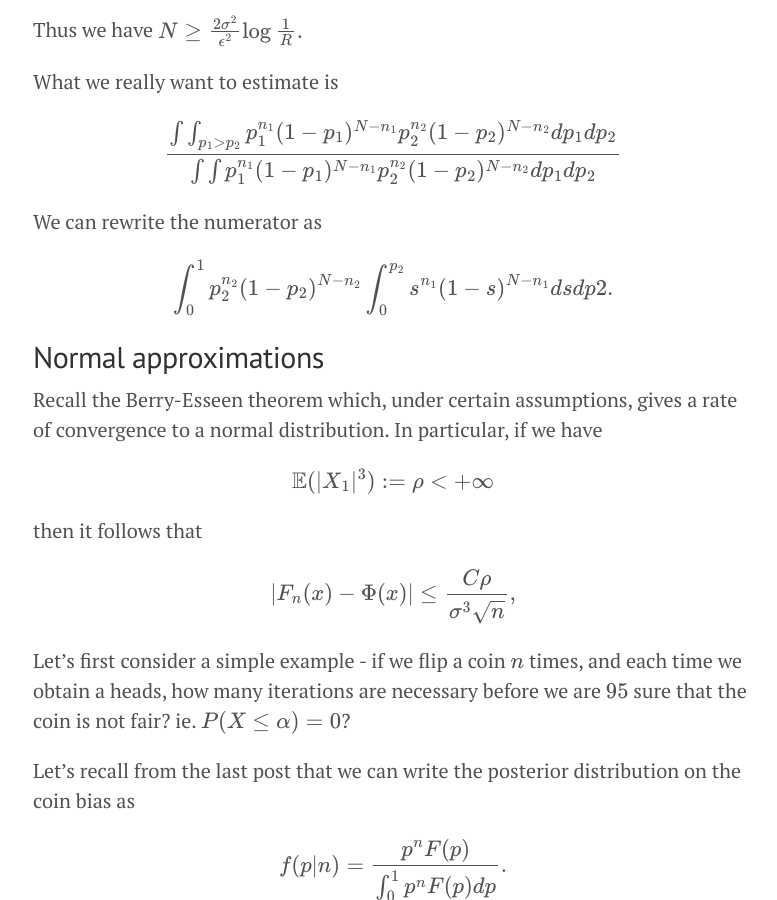
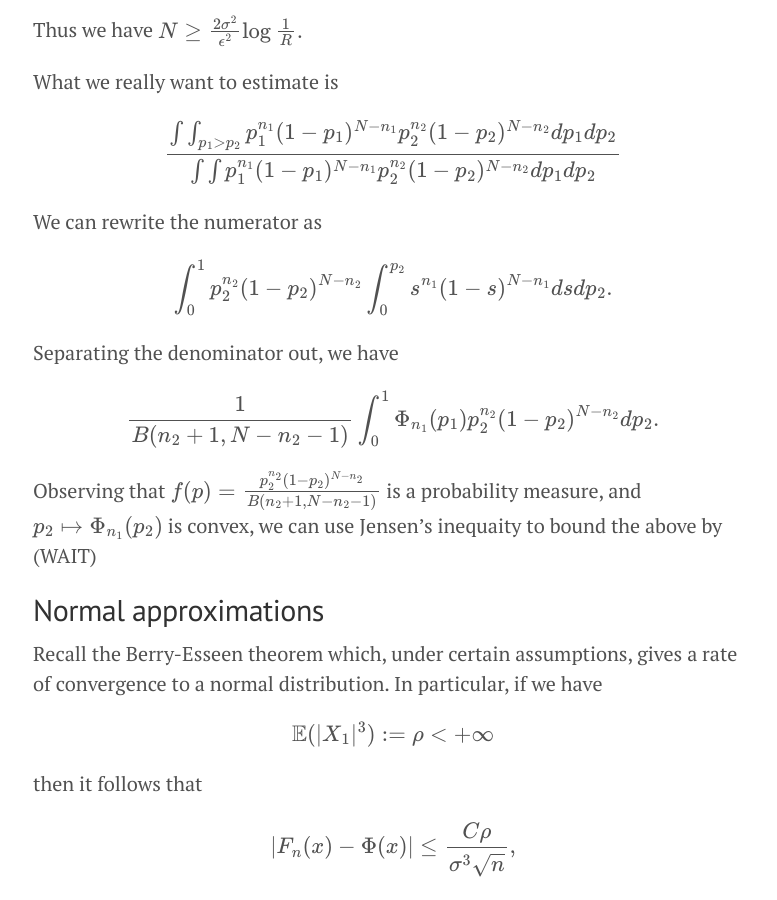
Before and after one commit to doriang102/doriang102.github.io, a Jekyll site: the page built from _posts/2017-06-10-hypothesis-testing-part-2-in-progress.md, in a window 1280 px wide and 900 px high, scrolled down 6519 px. Shown: the whole window, without its empty margins (247-1024 px from the left). Built offline with Jekyll 4.4.1, drawn with Linux system fonts in a browser that asks for light colours; our own code applies the rules of GitHub Pages for plain Markdown files; formulas are drawn with MathJax 3.

Commit message:
Update 2017-06-10-hypothesis-testing-part-2-in-progress.md

```diff
--- a/_posts/2017-06-10-hypothesis-testing-part-2-in-progress.md
+++ b/_posts/2017-06-10-hypothesis-testing-part-2-in-progress.md
@@ -193,8 +193,14 @@ $$ \frac{\int\int_{p_1 > p_2} p_1^{n_1} (1-p_1)^{N-{n_1}} p_2^{n_2} (1-p_2)^{N-n
 
 We can rewrite the numerator as
 
-$$ \int_0^1 p_2^{n_2} (1-p_2)^{N-n_2} \int_0^{p_2} s^{n_1} (1-s)^{N-n_1} ds  dp2.$$
+$$ \int_0^1 p_2^{n_2} (1-p_2)^{N-n_2} \int_0^{p_2} s^{n_1} (1-s)^{N-n_1} ds  dp_2.$$
 
+Separating the denominator out, we have
+
+
+$$ \frac{1}{B(n_2+1,N-n_2-1)}\int_0^1 \Phi_{n_1}(p_1) p_2^{n_2} (1-p_2)^{N-n_2} dp_2.$$
+
+Observing that $$f(p) = \frac{p_2^{n_2} (1-p_2)^{N-n_2}}{B(n_2+1,N-n_2-1)}$$ is a probability measure, and $$ p_2 \mapsto \Phi_{n_1} (p_2)$$ is convex, we can use Jensen's inequaity to bound the above by (WAIT)
 
 
 ## Normal approximations
```
